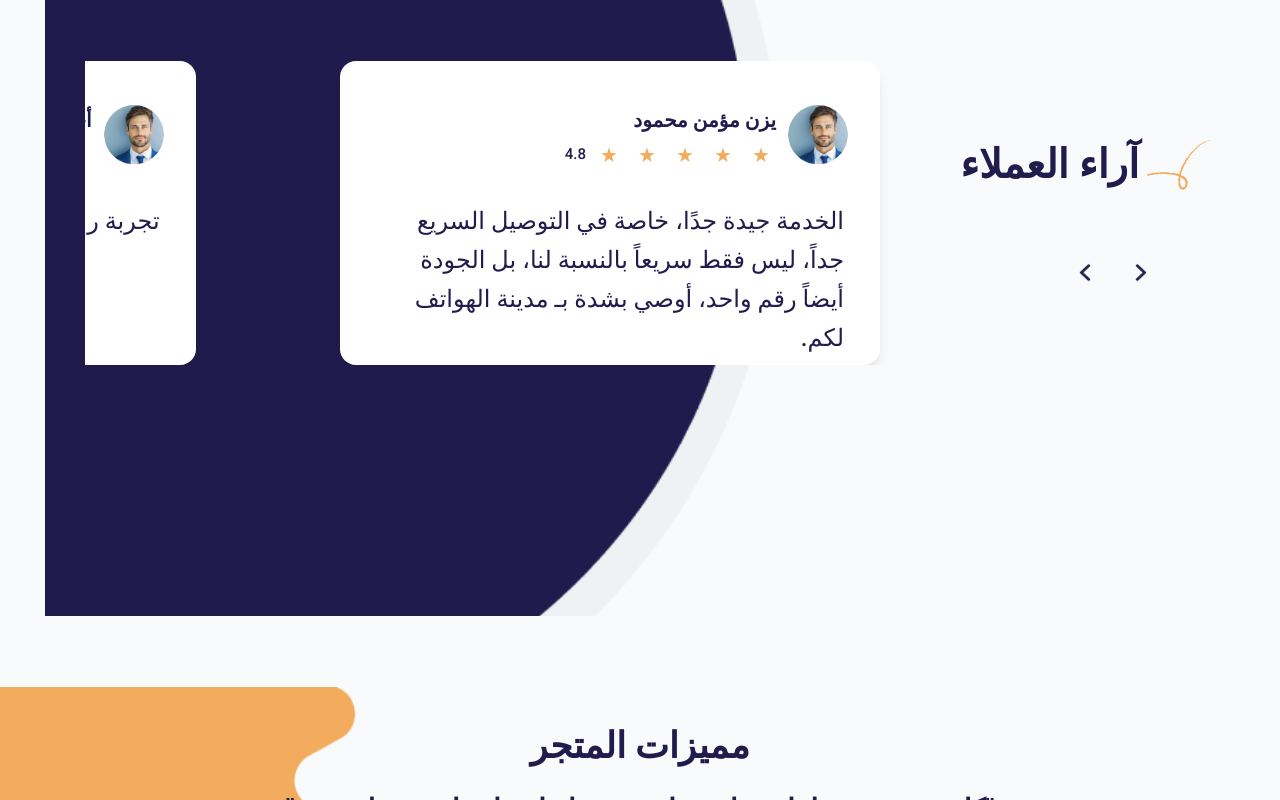
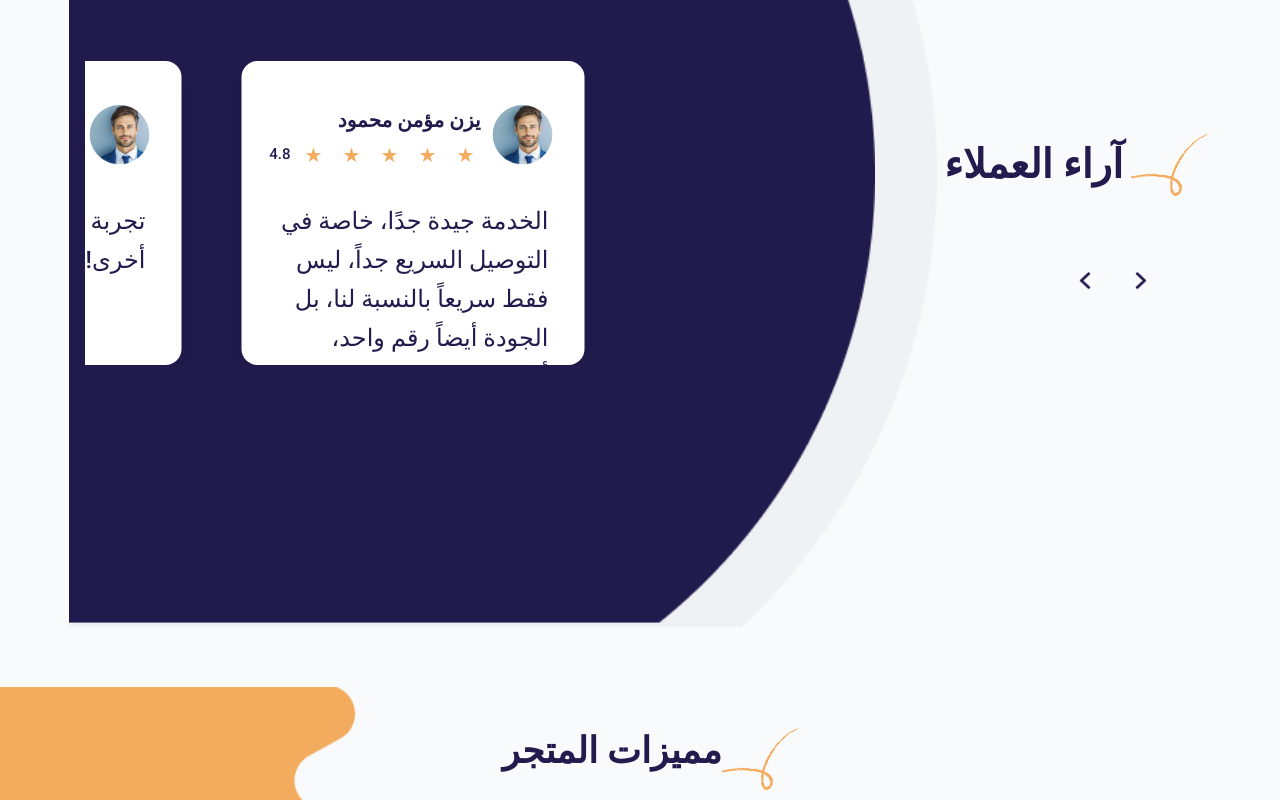
Before and after one commit to Abdalrahmangamal/phones-city, a React (Vite) app: page /ar in a window 1280 px wide. Shown: the part 4900-5700 px from the top of the page. Built offline with nearby package versions, Linux system fonts and the light colour scheme.

Commit message:
updates on testimonial section

```diff
--- a/src/components/custom/FrameSection.tsx
+++ b/src/components/custom/FrameSection.tsx
@@ -24,9 +24,13 @@ const FrameSection: React.FC = () => {
         className="absolute bottom-0 right-0 w-[50vw] max-w-[550px] h-auto object-cover z-0"
       />
       <div className="relative z-10 max-w-7xl mx-auto">
-        <h2 className="text-center text-[#211C4D] text-[clamp(24px,5vw,36px)] font-[700] mb-4">
+        <div className="flex items-center justify-center lg:justify-center w-full lg:w-auto">
+          <img src="/Layer_1.svg" alt="" className="w-12 h-12 lg:w-20 lg:h-20 " />
+          <h2 className="text-center text-[#211C4D] text-[clamp(24px,5vw,36px)] font-[700] mb-4 ml-6">
           مميزات المتجر
         </h2>
+        </div>
+
         <h5 className="text-center text-[#211C4D] text-[clamp(18px,4vw,28px)] font-[700] mb-8">
           "كل ميزة صممناها عشان نخلي تسوقك اسهل , اسرع , اضمن ."
         </h5>
--- a/src/components/custom/TestimonialsSection.tsx
+++ b/src/components/custom/TestimonialsSection.tsx
@@ -54,11 +54,11 @@ const TestimonialsSection = () => {
 
   return (
     <section className="w-full max-w-[1400px] min-h-[500px] lg:h-[900px] mx-auto flex items-center justify-center py-10 lg:py-0 lg:mt-6 relative overflow-hidden px-4 sm:px-6">
-      <div className="grid grid-cols-1 lg:grid-cols-2 gap-6 lg:gap-10 w-full items-center relative z-10">
-        {/* الجزء الأيمن */}
-        <div className="flex flex-col items-start gap-4 lg:gap-6 relative z-20 text-right order-2 lg:order-1">
+      <div className="grid grid-cols-1 lg:grid-cols-3 gap-6 lg:gap-10 w-full items-center relative z-10">
+        {/* الجزء الأيمن - 1/3 من الشاشة */}
+        <div className="flex flex-col items-start gap-4 lg:gap-6 relative z-20 text-right order-1 lg:order-1 lg:col-span-1">
           <div className="flex items-center justify-center lg:justify-start w-full lg:w-auto">
-            <img src="/Layer_1.svg" alt="" className="w-12 h-12 lg:w-16 lg:h-16" />
+            <img src="/Layer_1.svg" alt="" className="w-12 h-12 lg:w-20 lg:h-20" />
             <h2 className="font-roboto font-semibold text-2xl sm:text-3xl lg:text-[40px] leading-[28px] lg:leading-[36px] text-[#211C4D] mr-2">
               آراء العملاء
             </h2>
@@ -89,28 +89,28 @@ const TestimonialsSection = () => {
           </div>
         </div>
 
-        {/* الجزء الأيسر - فقط للخلفيات */}
-        <div className="relative flex justify-center lg:justify-start items-start h-full order-1 lg:order-2">
+        {/* الجزء الأيسر - 2/3 من الشاشة */}
+        <div className="relative flex justify-start items-start h-full order-2 lg:order-2 lg:col-span-2">
 
-          <div className="absolute inset-0 flex items-center justify-center z-0">
+          {/* الخلفيات - تبدأ من نفس النقطة على اليسار */}
+          <div className="absolute left-0 top-1/2 transform -translate-y-1/2 flex items-center justify-start z-0">
             <img
               src={blue}
               alt=""
-              className="opacity-100 w-full h-full object-cover min-w-[300px] min-h-[300px] sm:min-w-[500px] sm:min-h-[500px] lg:min-w-[806px] lg:min-h-[806px]"
+              className="opacity-100 object-cover min-w-[300px] min-h-[300px] sm:min-w-[500px] sm:min-h-[500px] lg:min-w-[806px] lg:min-h-[806px]"
             />
           </div>
-          <div className="absolute inset-0 flex items-center justify-center z-0">
+          <div className="absolute left-0 top-1/2 transform -translate-y-1/2 flex items-center justify-start z-0">
             <img
               src={gray}
               alt=""
-              className="opacity-100 w-full h-full object-cover min-w-[350px] min-h-[300px] sm:min-w-[550px] sm:min-h-[500px] lg:min-w-[868px] lg:min-h-[806px]"
+              className="opacity-100 object-cover min-w-[350px] min-h-[300px] sm:min-w-[550px] sm:min-h-[500px] lg:min-w-[868px] lg:min-h-[806px]"
             />
           </div>
-        </div>
 
-        {/* الـ Slider منفصل ويمتد على كامل العرض */}
-        <div className="absolute inset-0 flex items-center justify-center z-20 order-3">
-          <div className="w-full max-w-[1200px] mx-auto px-2 sm:px-4">
+          {/* الـ Slider - يأخذ 2/3 من الشاشة */}
+          <div className="w-full h-full flex items-center justify-center z-20 relative ml-0 lg:ml-8">
+            <div className="w-full max-w-[900px] mx-auto px-2 sm:px-4">
               <Swiper
                 modules={[Navigation]}
                 spaceBetween={20}
@@ -131,7 +131,7 @@ const TestimonialsSection = () => {
                 {testimonials.map((testimonial, index) => (
                   <SwiperSlide key={index}>
                     <div className="flex items-center justify-center">
-                    <div className="bg-white p-4 sm:p-5 rounded-[16px] shadow-lg w-full max-w-[320px] sm:max-w-[400px] lg:max-w-[550px] h-[280px] sm:h-[300px] lg:h-[304px] relative">
+                      <div className="bg-white p-4 sm:p-5 rounded-[16px] shadow-lg w-full max-w-[320px] sm:max-w-[300px] lg:max-w-[900px] h-[280px] sm:h-[300px] lg:h-[304px] relative">
                         {/* Header Section */}
                         <div className="flex items-start justify-between mb-3 sm:mb-4 gap-2 sm:gap-3 mt-4 sm:mt-6">
                           <img
@@ -178,6 +178,7 @@ const TestimonialsSection = () => {
             </div>
           </div>
         </div>
+      </div>
     </section>
   );
 };
```
Lines whose indentation alone changed are shown as unchanged.
